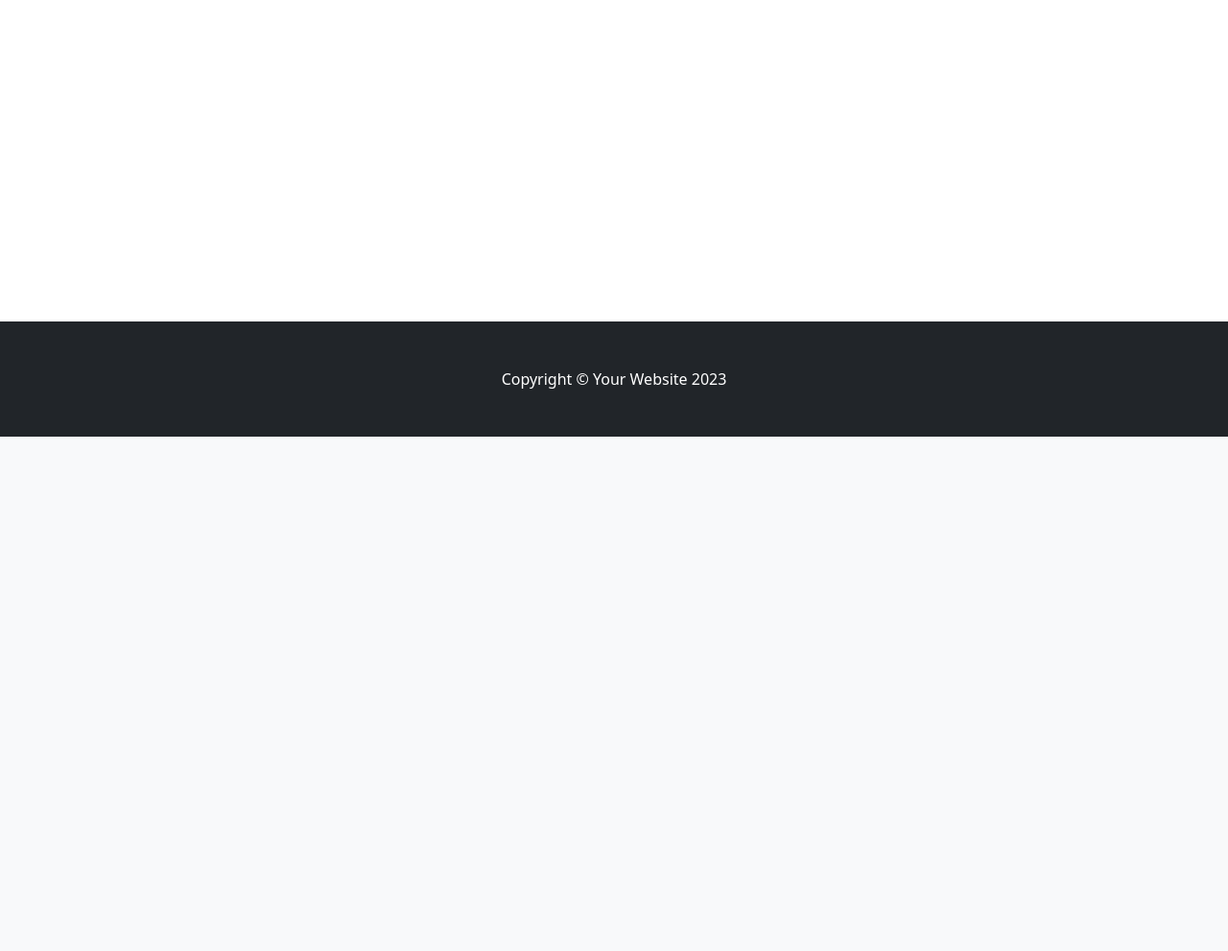
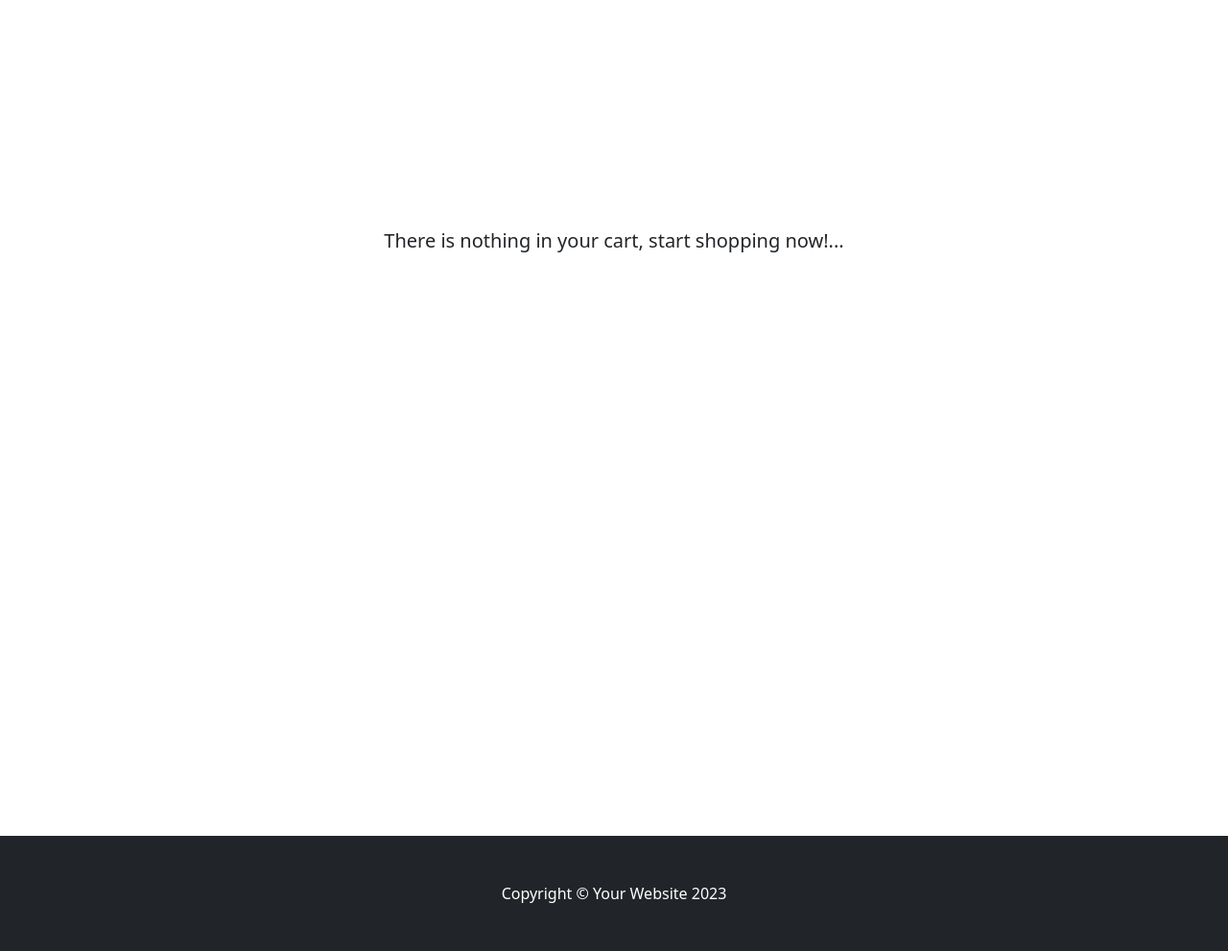
Before and after one commit to omarhossam214/ecom, a Django app: page /cart/ in a window 1280 px wide. Shown: the part 378-1369 px from the top of the page at 96% size. Before the commit the page ends 833 px from the top, so only its background shows below. Run offline with Django 4.2, Linux system fonts and the light colour scheme; some libraries are stand-ins or nearby versions.

Commit message:
edited cart summary page

```diff
--- a/cart/cart.py
+++ b/cart/cart.py
@@ -1,4 +1,4 @@
-
+from store.models import Product
 class Cart():
     def __init__(self,request):
         self.session = request.session
@@ -27,3 +27,12 @@ class Cart():
 
     def __len__(self):
         return len(self.cart)
+
+    def get_products(self):
+        # get ids from cart
+        product_ids = self.cart.keys()
+        # use ids to lookup products in dataase model
+        products = Product.objects.filter(id__in=product_ids)
+
+        # return those looked up products
+        return products
--- a/cart/templates/cart_summary.html
+++ b/cart/templates/cart_summary.html
@@ -11,6 +11,64 @@
             </div>
         </div>
     </header>
+    </br>
+    <div class="container">
+        {% if cart_products %}
+        {% for product in cart_products %}
+            <div class="card mb-3">
+                <div class="row g-0">
+                <div class="col-md-4">
+                    <img src="{{product.image.url}}" class="img-fluid rounded-start" alt="...">
+                </div>
+                <div class="col-md-8">
+                    <div class="card-body">
+
+                    <center>
+                    <h5 class="card-title">{{product.name}}</h5>
+                    <p class="card-text">{{product.description}}</p>
+
+                    {% if product.is_sale %}
+                    <div class="d-flex justify-content-center small text-warning mb-2">
+                        <div class="bi-star-fill"></div>
+                        &nbsp;&nbsp;Sale!&nbsp;&nbsp;
+                        <div class="bi-star-fill"></div>
+                    </div>
+                    <strike>${{ product.price }}</strike>
+                    &nbsp;${{ product.sale_price }}
+
+
+                    {% else %}
+
+                    {{product.price}}
+                    </br>ID: {{product.id}}
+
+                    {% endif %}
+
+
+
+
+
+                        </br></br>
+                    <a href="{% url 'home' %}" class= "btn btn-secondary">Home</a>
+
+
+                    </center>
+                    </div>
+                </div>
+                </div>
+            </div></br>
+        {% endfor %}
+        {% else %}
+        <center>
+        <br/><br/><br/><br/><br/><br/><br/><br/><br/><br/>
+
+            <h5>There is nothing in your cart, start shopping now!...</h5>
+        </center>
+        <br/><br/><br/><br/><br/><br/><br/><br/><br/><br/>
+
+
+        {% endif %}
+    </div>
 
 <br/><br/><br/><br/><br/><br/><br/><br/><br/><br/><br/><br/><br/><br/><br/>
 
--- a/cart/views.py
+++ b/cart/views.py
@@ -4,7 +4,11 @@ from store.models import Product
 from django.http import JsonResponse, HttpResponseBadRequest
 
 def cart_summary(request):
-    return render(request, 'cart_summary.html', {})
+    # get the cart
+    cart = Cart(request)
+    cart_products = cart.get_products
+
+    return render(request, 'cart_summary.html', {"cart_products":cart_products})
 
 def cart_add(request):
     # get the cart
```
Also changed, not shown: db.sqlite3.
